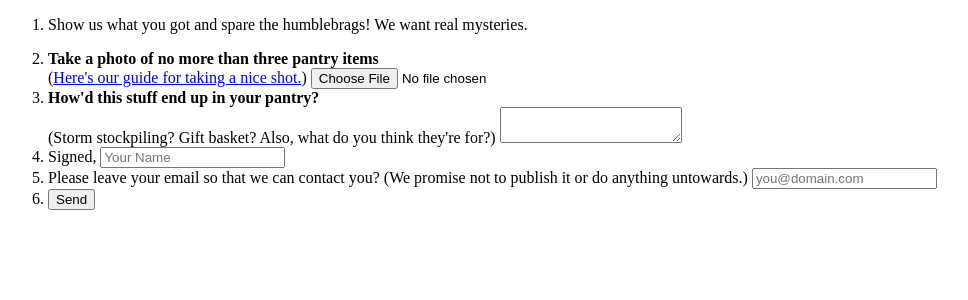
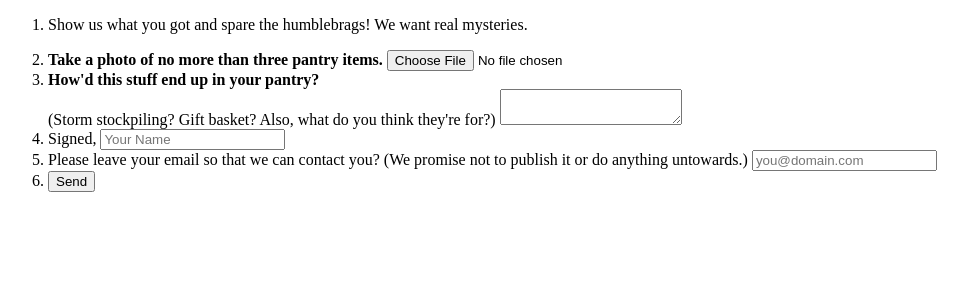
Before and after one commit to nprapps/shelf-life, a Flask app: template templates/tumblr-form.html in a window 1280 px wide. Shown: the top 300 px of the page, without its empty margins (0-968 px from the left). Run offline with Flask 2, Linux system fonts and the light colour scheme; the template is opened without the code that fills it, so the values that code supplies are empty.

Commit message:
killing the photo link for now. we can restore it later if we get one. closes #70

```diff
--- a/less/app-tumblr-form.less
+++ b/less/app-tumblr-form.less
@@ -59,7 +59,7 @@ a {
         margin: 0;
     }
     li.form-photo label.instructions {
-        margin-bottom: 15px;
+        margin-bottom: 3px;
     }
     textarea {
         width: 95%;
--- a/templates/_form.html
+++ b/templates/_form.html
@@ -10,7 +10,7 @@
                 </li>
             <li class="form-photo">
                 <label for="image" class="instructions">
-                    <strong>Take a photo of no more than three pantry items</strong><br/>(<a href="tktk">Here's our guide for taking a nice shot.</a>)
+                    <strong>Take a photo of no more than three pantry items.</strong>
                 </label>
                 <input type="file" name="image" width="90" accept="image/*">
             </li>
```
